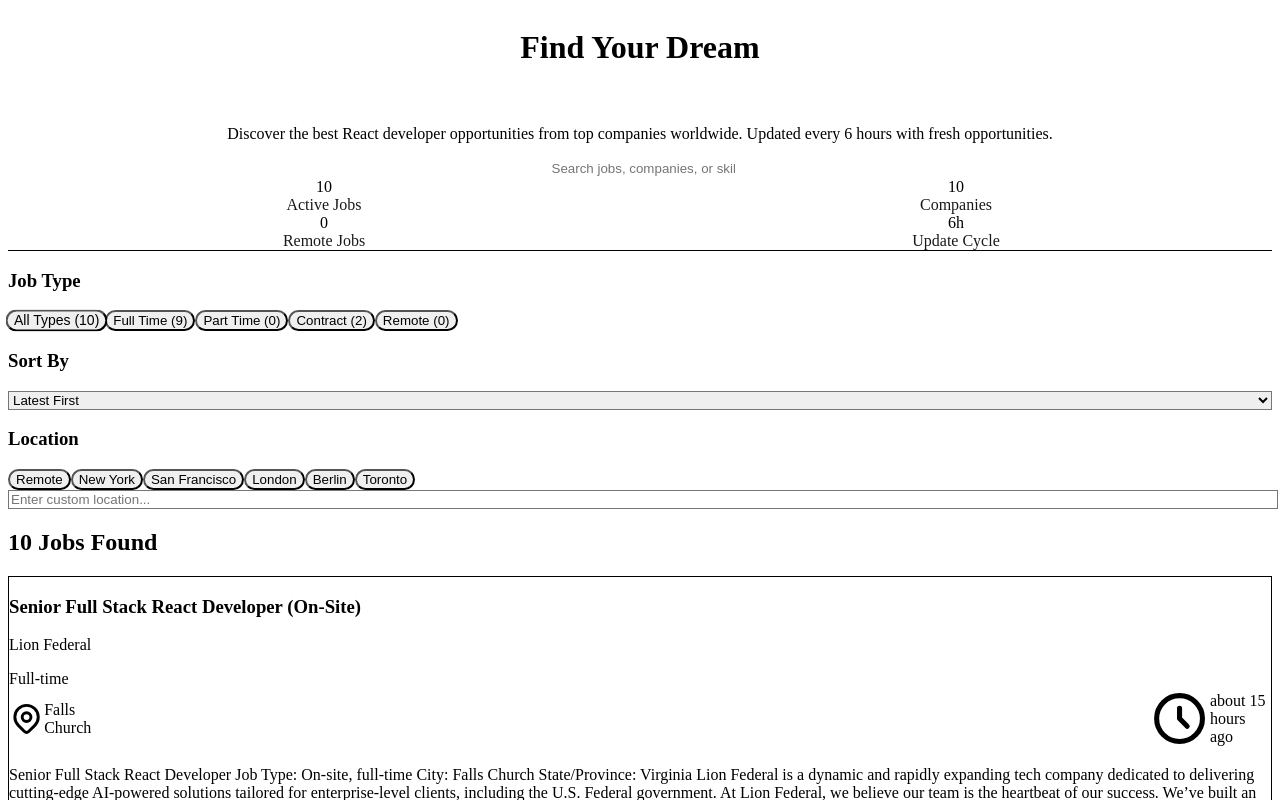
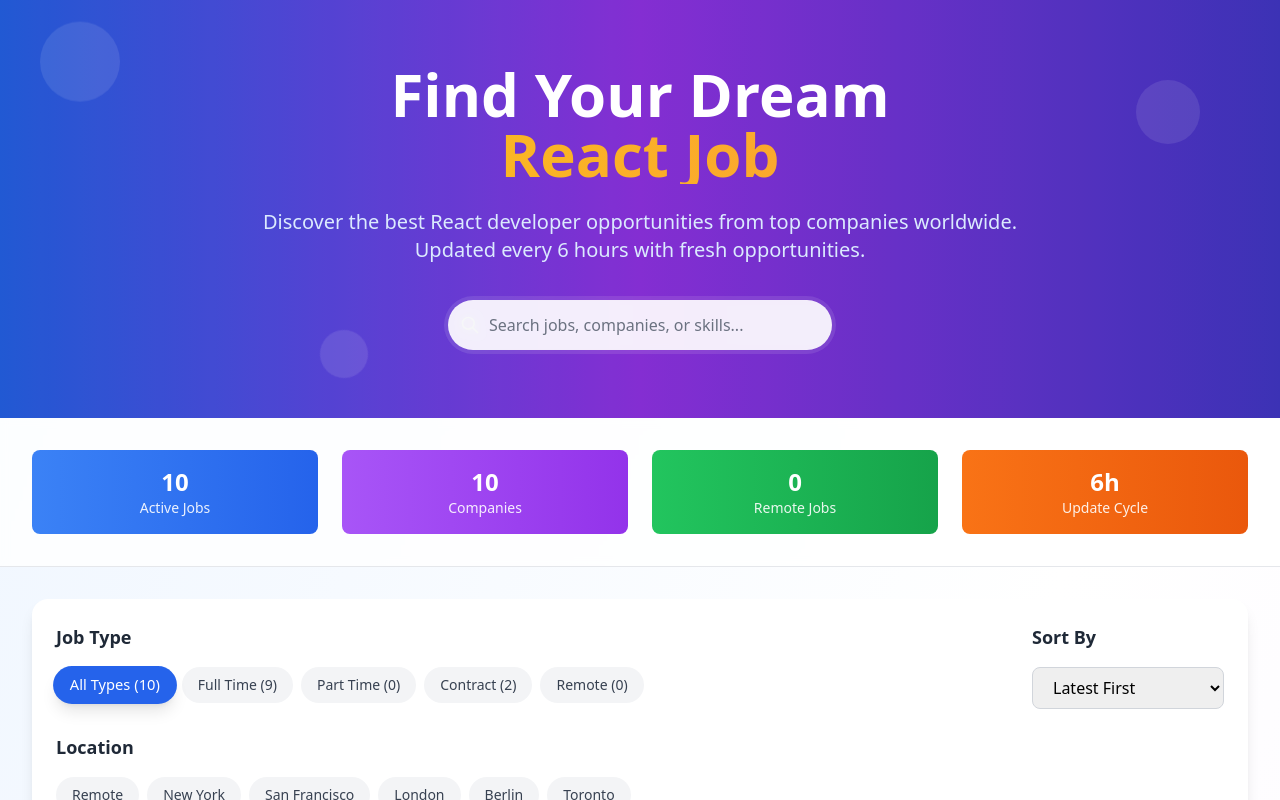
Before and after one commit to VimalThapliyal/job-board, a Next.js app: page / in a window 1280 px wide. Shown: the top 800 px of the page. Built offline with nearby package versions, Linux system fonts and the light colour scheme.

Commit message:
Downgrade to Tailwind CSS v3 and fix all styling issues

```diff
--- a/package.json
+++ b/package.json
@@ -11,7 +11,6 @@
   },
   "dependencies": {
     "@vercel/analytics": "^1.5.0",
-    "autoprefixer": "^10.4.21",
     "date-fns": "^4.1.0",
     "dotenv": "^17.2.1",
     "next": "15.4.5",
@@ -21,13 +20,14 @@
   },
   "devDependencies": {
     "@eslint/eslintrc": "^3",
-    "@tailwindcss/postcss": "^4.1.11",
     "@types/node": "^20.19.9",
     "@types/react": "^19",
     "@types/react-dom": "^19",
+    "autoprefixer": "^10.4.21",
     "eslint": "^9",
     "eslint-config-next": "15.4.5",
-    "tailwindcss": "^4",
+    "postcss": "^8.5.6",
+    "tailwindcss": "^3.4.17",
     "tsx": "^4.20.3",
     "typescript": "^5"
   }
--- a/postcss.config.mjs
+++ b/postcss.config.mjs
@@ -1,5 +1,8 @@
 const config = {
-  plugins: ["@tailwindcss/postcss", "autoprefixer"],
+  plugins: {
+    tailwindcss: {},
+    autoprefixer: {},
+  },
 };
 
 export default config;
--- a/src/app/page.tsx
+++ b/src/app/page.tsx
@@ -225,7 +225,7 @@ export default function Home() {
               <select
                 value={sortBy}
                 onChange={(e) => setSortBy(e.target.value)}
-                className="w-full px-4 py-2 border border-gray-300 rounded-lg focus:outline-none focus:border-blue-500"
+                className="w-full px-4 py-2 border border-gray-300 rounded-lg focus:outline-none focus:ring-2 focus:ring-blue-500 focus:border-transparent"
               >
                 <option value="latest">Latest First</option>
                 <option value="company">Company Name</option>
--- a/src/components/FilterBar.tsx
+++ b/src/components/FilterBar.tsx
@@ -64,7 +64,7 @@ export default function FilterBar({ value, onChange }: FilterBarProps) {
           value={value}
           onChange={(e) => onChange(e.target.value)}
           placeholder="Enter custom location..."
-          className="block w-full pl-10 pr-3 py-2 border border-gray-300 rounded-lg text-gray-900 placeholder-gray-500 focus:outline-none focus:border-blue-500"
+          className="block w-full pl-10 pr-3 py-2 border border-gray-300 rounded-lg text-gray-900 placeholder-gray-500 focus:outline-none focus:ring-2 focus:ring-blue-500 focus:border-transparent"
         />
       </div>
     </div>
--- a/src/components/SearchBar.tsx
+++ b/src/components/SearchBar.tsx
@@ -35,7 +35,7 @@ export default function SearchBar({
         value={value}
         onChange={(e) => onChange(e.target.value)}
         placeholder={placeholder}
-        className="block w-full pl-10 pr-3 py-3 border border-transparent rounded-full text-gray-900 placeholder-gray-500 focus:outline-none focus:border-white bg-white/90 backdrop-blur-sm"
+        className="block w-full pl-10 pr-3 py-3 border border-transparent rounded-full text-gray-900 placeholder-gray-500 focus:outline-none focus:ring-2 focus:ring-white focus:border-transparent bg-white/90 backdrop-blur-sm"
       />
     </div>
   );
```
Also changed, not shown: 1 other file (tests, documents, lock files or other folders).
